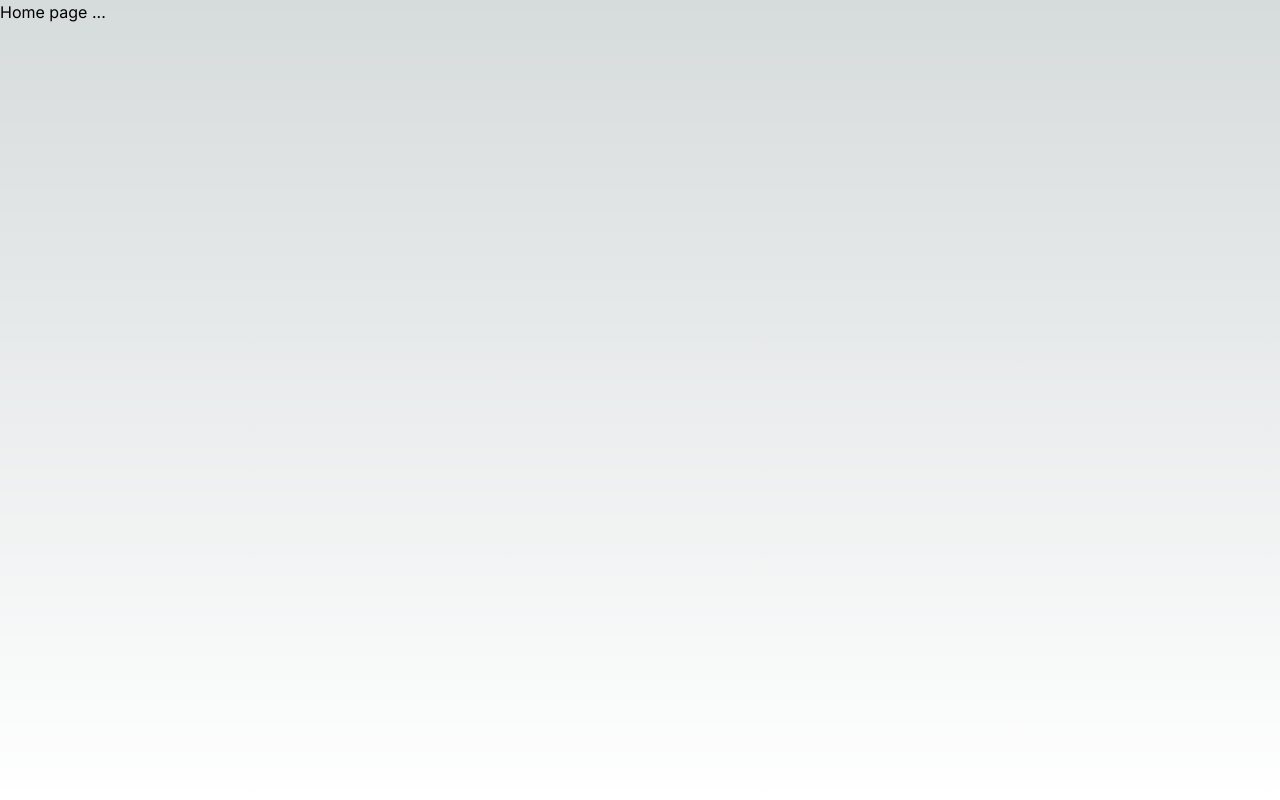
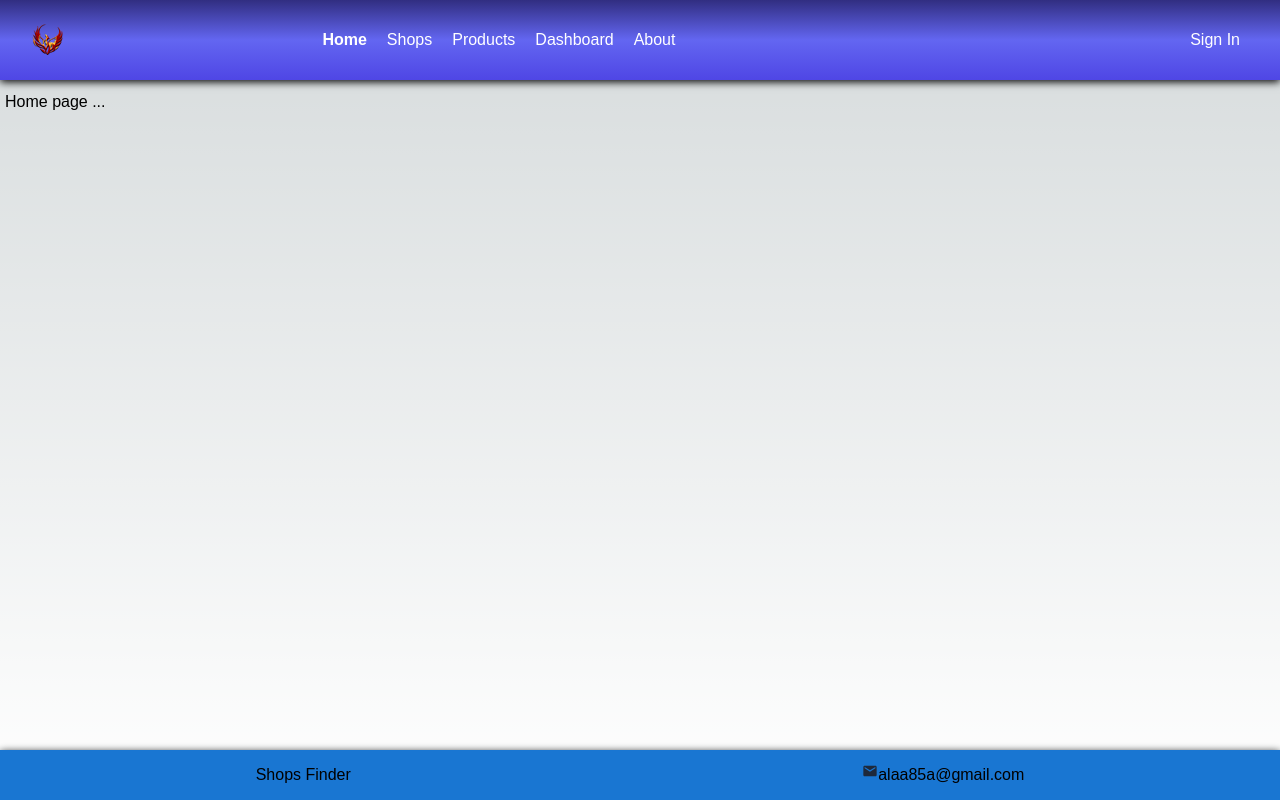
Before and after one commit to alaa-m1/nextjs14-approuter-nextauth-shopsfinder, a Next.js app: page / in a window 1280 px wide. Built offline with nearby package versions, Linux system fonts and the light colour scheme.

Commit message:
feat: Updaet project layout [RootLayout]

```diff
--- a/src/app/globals.css
+++ b/src/app/globals.css
@@ -2,6 +2,17 @@
 @tailwind components;
 @tailwind utilities;
 
+@layer utilities {
+  .shadow-with-border {
+    border: 1px soild #ccc;
+    box-shadow: 0px 2px 8px;
+  }
+}
+@layer components {
+  .nav-bts {
+    @apply place-items-center justify-between delay-200 ease-in [&>div>a>span]:mx-[10px] [&>div>a>span]:transition-colors hover:[&>div>a>span]:text-[#e76712];
+  }
+}
 :root {
   --foreground-rgb: 0, 0, 0;
   --background-start-rgb: 214, 219, 220;
--- a/src/app/layout.tsx
+++ b/src/app/layout.tsx
@@ -1,24 +1,21 @@
-import React from "react";
-import type { Metadata } from "next";
-import { Inter } from "next/font/google";
-import "./globals.css";
-
-const inter = Inter({ subsets: ["latin"] });
-
-export const metadata: Metadata = {
-  title: "Create Next App",
-  description: "Generated by create next app",
-};
-
+import React from 'react';
+import '../app/globals.css';
+import { Footer, Header } from '@/shared';
 export default function RootLayout({
   children,
 }: {
   children: React.ReactNode;
 }) {
   return (
-    <html lang="en">
-      <body className={inter.className}>
-        <main className="h-[100vh]">{children}</main>
+    <html lang='en'>
+      <body>
+          <div className='relative flex min-h-[100vh] flex-col justify-between'>
+            <Header />
+            <div className='flex grow'>
+              <main className={`w-[100%] px-[5px] py-[10px]`}>{children}</main>
+            </div>
+            <Footer />
+          </div>
       </body>
     </html>
   );
--- a/src/app/page.tsx
+++ b/src/app/page.tsx
@@ -1,5 +1,12 @@
 import React from "react";
 import Home from "./home/Home";
+import { Metadata } from "next";
+
+export const metadata: Metadata = {
+  title: 'Shops Finder',
+  description: 'Shoping becomes easy with us',
+}
+
 
 export default function Page() {
   return (
--- /dev/null
+++ b/src/shared/constants/index.ts
@@ -0,0 +1 @@
+export * from "./linksDetails";
--- /dev/null
+++ b/src/shared/constants/linksDetails.ts
@@ -0,0 +1,10 @@
+import { LinkInfo } from "@/types";
+
+
+export const linksDetails: Array<LinkInfo> = [
+    { label: "Home", path: "/" },
+    { label: "Shops", path: "/shops" },
+    { label: "Products", path: "/products" },
+    { label: "Dashboard", path: "/dashboard" },
+    { label: "About", path: "/about" }
+  ];
--- a/src/shared/index.ts
+++ b/src/shared/index.ts
@@ -1 +1,3 @@
 export * from  "./components";
+export * from  "./layoutComponents";
+export * from  "./constants";
--- /dev/null
+++ b/src/shared/layoutComponents/Footer.tsx
@@ -0,0 +1,22 @@
+import React from "react";
+import Link from "next/link";
+import { MdEmail } from "react-icons/md";
+
+export const Footer = (): React.ReactNode => {
+  return (
+    <div className="flex grow-0 justify-around items-center h-[50px] shadow-with-border bg-[#1976d2]">
+      <div>
+        <Link href={"/"}>
+          <span className="text-black">Shops Finder</span>
+        </Link>
+      </div>
+      <div className="flex">
+        <MdEmail className="[&>path]:text-slate-800"/>
+
+        <a href="mailto:alaa85a@gmail.com">
+          <span className="text-black">alaa85a@gmail.com</span>
+        </a>
+      </div>
+    </div>
+  );
+};
--- /dev/null
+++ b/src/shared/layoutComponents/Header/Header.tsx
@@ -0,0 +1,55 @@
+"use client";
+import React from "react";
+import logoSrc from "@/assets/images/phoenix.png";
+import { StyledLink } from "@/shared";
+import Link from "next/link";
+import Image from "next/image";
+import { linksDetails as links } from "@/shared";
+
+export const Header = () => {
+  const isSmallScreen = false;
+  const currentUser = null;
+  return (
+    <header className="shadow-with-border grow-0 text-black">
+      <nav
+        className="relative z-[1000] flex
+          place-items-center justify-between p-6 lg:px-8 bg-gradient-to-b  from-indigo-900
+          via-indigo-500 to-indigo-600 pr-0 [&_.MuiToolbar-root]:w-full"
+      >
+        {isSmallScreen ? (
+          <div className="grow-[1]">
+            <Link href="/">
+              <Image src={logoSrc} alt="Logo" />
+            </Link>
+          </div>
+        ) : (
+          <>
+            <div className="grow-[1]">
+              <Link href="/">
+                <Image src={logoSrc} alt="Logo" />
+              </Link>
+            </div>
+            <div className="flex grow-[2] nav-bts">
+              <div>
+                {links.map((link, index) => (
+                  <StyledLink key={index} href={link.path}>
+                    {link.label}
+                  </StyledLink>
+                ))}
+              </div>
+            </div>
+            <div className="flex px-2 grow-0 nav-bts">
+              {currentUser ? (
+                <StyledLink href={"/"}>
+                  <span>Sign Out</span>
+                </StyledLink>
+              ) : (
+                <StyledLink href={"/auth"}>Sign In</StyledLink>
+              )}
+            </div>
+          </>
+        )}
+      </nav>
+    </header>
+  );
+};
--- /dev/null
+++ b/src/shared/layoutComponents/index.ts
@@ -0,0 +1,2 @@
+export * from "./Header/Header";
+export * from "./Footer";
--- /dev/null
+++ b/src/types/index.tsx
@@ -0,0 +1,12 @@
+export type LinkInfo = {
+  label: string;
+  path: string;
+  component?: string;
+};
+
+export type User={
+  id: number;
+  name: string;
+  email: string;
+  mobile: string;
+}
```
Also changed, not shown: src/assets/images/phoenix.png (added).
